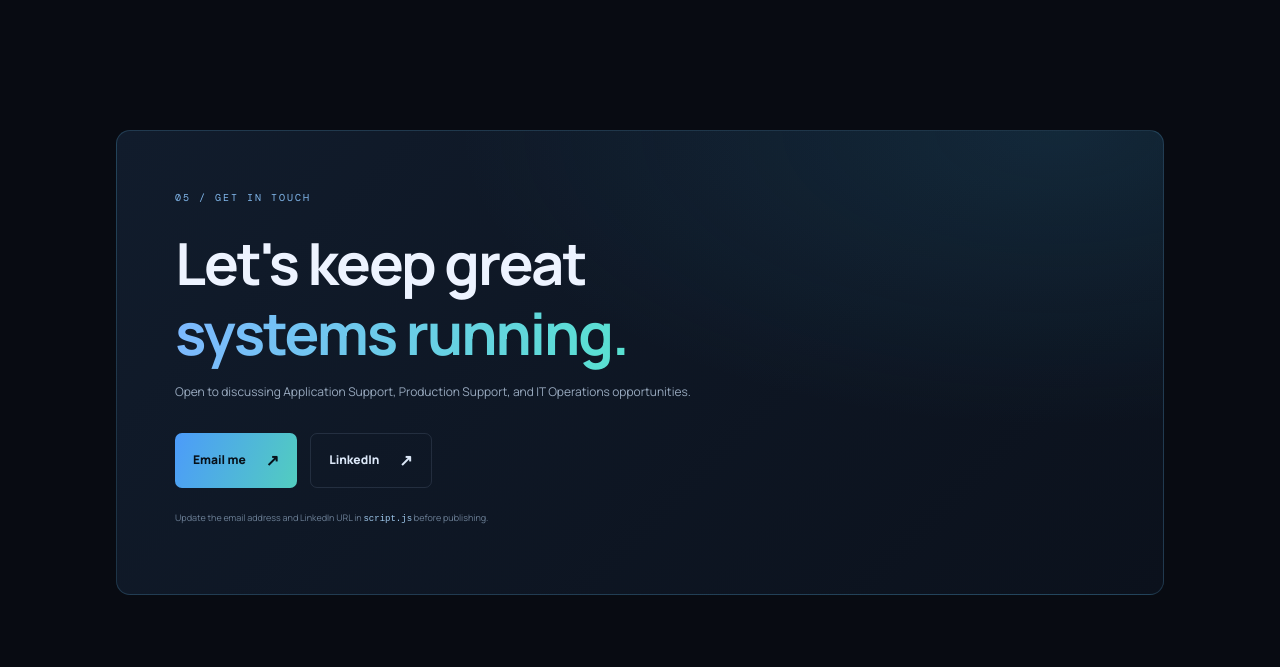
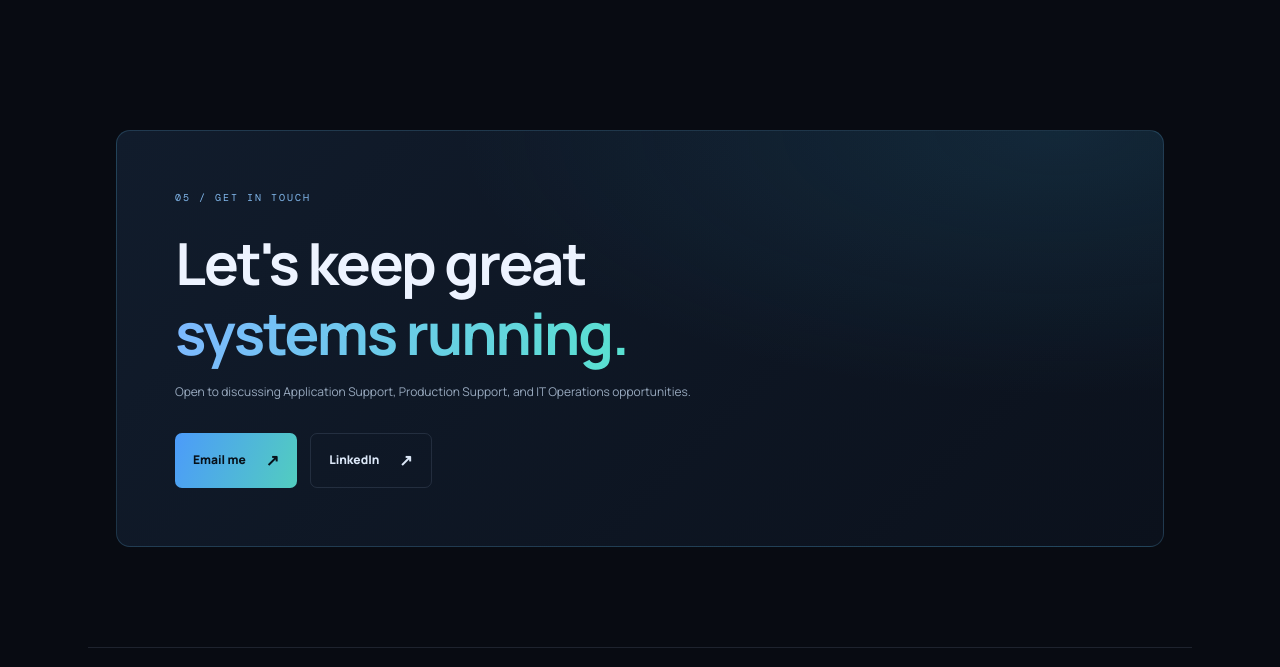
Before and after one commit to januone1/portfolio-jamal, a plain HTML site: page index.html in a window 1280 px wide. Shown: the part 3988-4655 px from the top of the page. Drawn offline with nearby package versions, Linux system fonts and the light colour scheme.

Commit message:
Update portfolio website

```diff
--- a/index.html
+++ b/index.html
@@ -99,7 +99,7 @@
     </section>
 
     <section class="section contact-section" id="contact">
-      <div class="contact-panel"><div class="section-kicker">05 / GET IN TOUCH</div><h2>Let's keep great<br><span class="gradient-text">systems running.</span></h2><p>Open to discussing Application Support, Production Support, and IT Operations opportunities.</p><div class="contact-actions"><a class="button button-primary" id="emailLink" href="mailto:your.email@example.com">Email me <span>↗</span></a><a class="button button-ghost" id="linkedinLink" href="https://www.linkedin.com/" target="_blank" rel="noreferrer">LinkedIn <span>↗</span></a></div><p class="contact-hint">Update the email address and LinkedIn URL in <code>script.js</code> before publishing.</p></div>
+      <div class="contact-panel"><div class="section-kicker">05 / GET IN TOUCH</div><h2>Let's keep great<br><span class="gradient-text">systems running.</span></h2><p>Open to discussing Application Support, Production Support, and IT Operations opportunities.</p><div class="contact-actions"><a class="button button-primary" id="emailLink" href="mailto:your.email@example.com">Email me <span>↗</span></a><a class="button button-ghost" id="linkedinLink" href="https://www.linkedin.com/" target="_blank" rel="noreferrer">LinkedIn <span>↗</span></a></div></div>
     </section>
   </main>
   <footer><a class="brand" href="#home"><span class="brand-mark">JS</span><span>JAMAL<span class="brand-dot">.</span></span></a><span>© <span id="year"></span> Jamal Setiadi. Built with purpose.</span><a href="#home" class="back-top">Back to top ↑</a></footer>
```
